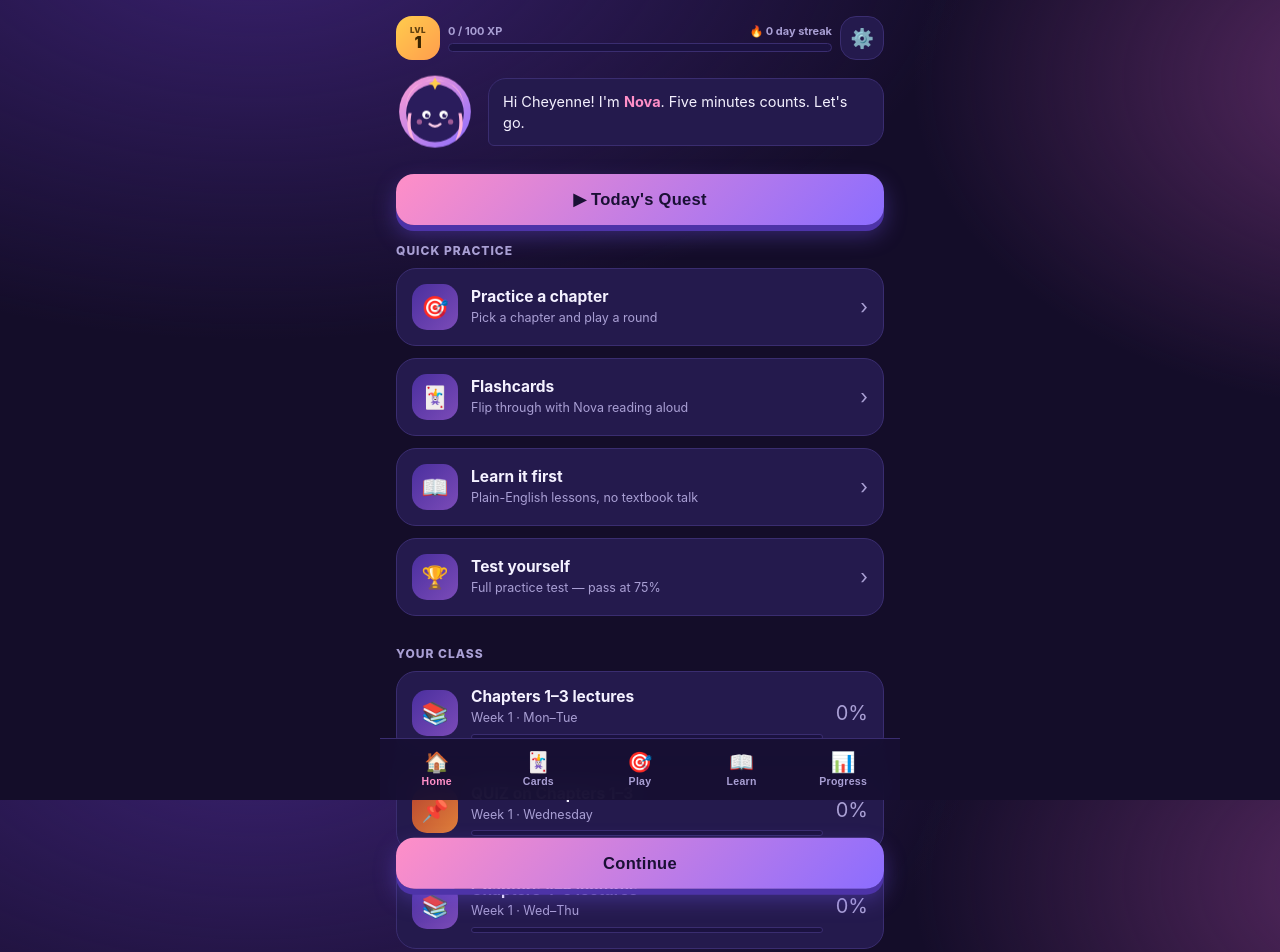
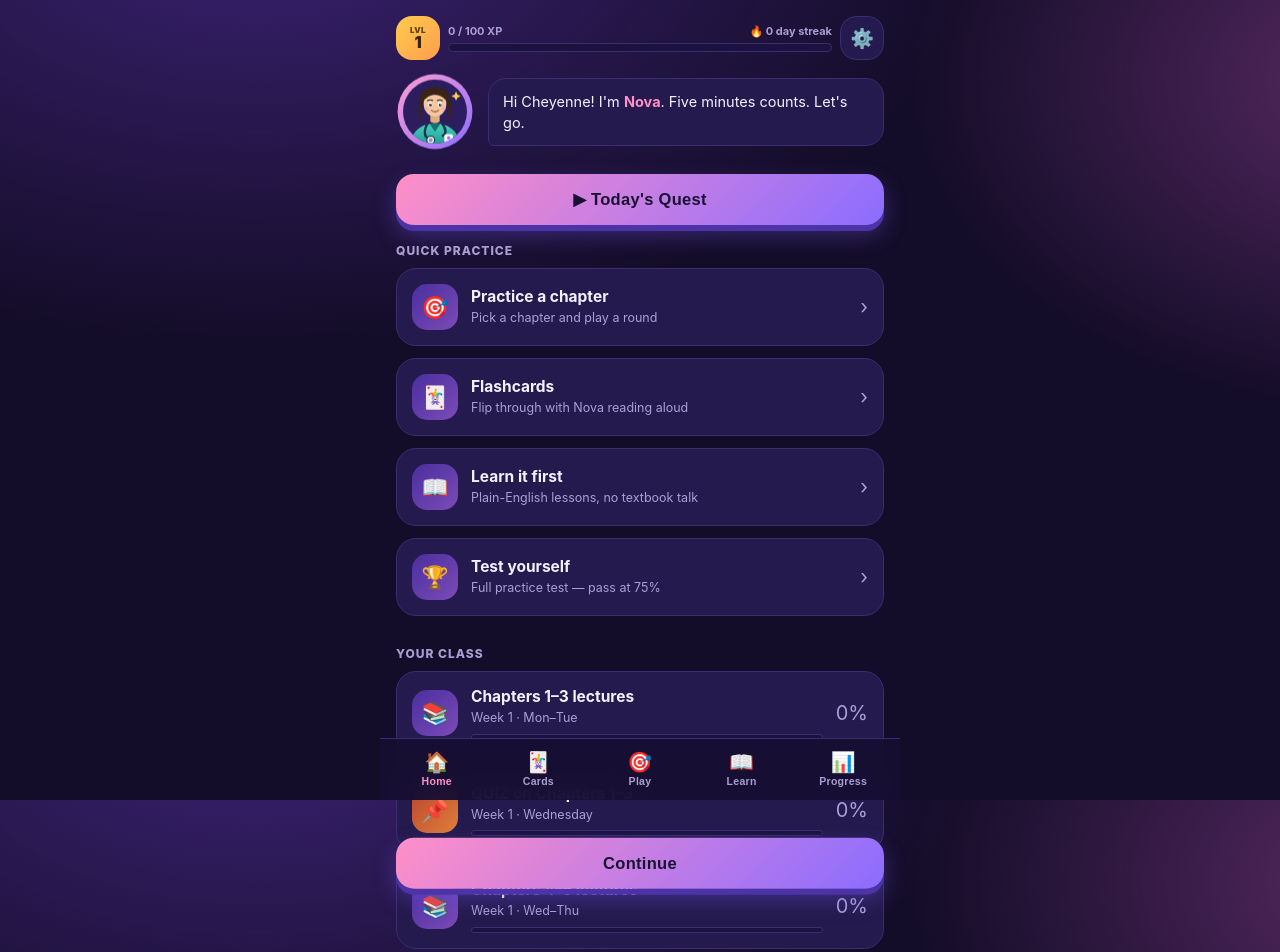
Before and after one commit to lmacatol/nova-study, a plain HTML site: page index.html in a window 1280 px wide. Shown: the top 952 px of the page. Drawn offline with Linux system fonts and the light colour scheme.

Commit message:
Add files via upload

```diff
--- a/index.html
+++ b/index.html
@@ -779,21 +779,60 @@ const SFX=(()=>{ let ctx=null;
 
 /* ---------- Nova's face ---------- */
 const NOVA_SVG = `<svg viewBox="0 0 100 100" width="100%" height="100%">
- <defs><linearGradient id="ng" x1="0" y1="0" x2="1" y2="1">
-   <stop offset="0" stop-color="#ff9ed2"/><stop offset="1" stop-color="#8b6dff"/></linearGradient></defs>
- <circle cx="50" cy="50" r="46" fill="url(#ng)"/>
- <circle cx="50" cy="52" r="37" fill="#2a1c5c"/>
- <path d="M13 46a37 37 0 0 1 74 0c0-24-16-36-37-36S13 22 13 46z" fill="#ffb3dd"/>
- <path d="M16 52c-4 16 0 30 8 36-6-14-6-26-4-36z" fill="#ffb3dd"/>
- <path d="M84 52c4 16 0 30-8 36 6-14 6-26 4-36z" fill="#ffb3dd"/>
- <circle cx="39" cy="54" r="5.4" fill="#fff"/><circle cx="61" cy="54" r="5.4" fill="#fff"/>
- <circle cx="40" cy="55" r="2.8" fill="#2a1c5c"/><circle cx="62" cy="55" r="2.8" fill="#2a1c5c"/>
- <circle cx="41.2" cy="53.6" r="1" fill="#fff"/><circle cx="63.2" cy="53.6" r="1" fill="#fff"/>
- <path d="M43 66q7 6 14 0" stroke="#ffd0ea" stroke-width="3" fill="none" stroke-linecap="round"/>
- <circle cx="30" cy="63" r="3.4" fill="#ff8fc7" opacity=".55"/>
- <circle cx="70" cy="63" r="3.4" fill="#ff8fc7" opacity=".55"/>
- <path d="M50 6l2.6 5.6L58 14l-5.4 2.4L50 22l-2.6-5.6L42 14l5.4-2.4z" fill="#ffcc4d"/>
-</svg>`;
+ <defs>
+ <linearGradient id="ring" x1="0" y1="0" x2="1" y2="1">
+ <stop offset="0" stop-color="#ff9ed2"/><stop offset="1" stop-color="#8b6dff"/>
+ </linearGradient>
+ <linearGradient id="scrub" x1="0" y1="0" x2="0" y2="1">
+ <stop offset="0" stop-color="#45d1bf"/><stop offset="1" stop-color="#1a8f88"/>
+ </linearGradient>
+ <clipPath id="inner"><circle cx="50" cy="50" r="41"/></clipPath>
+ </defs>
+ <circle cx="50" cy="50" r="48" fill="url(#ring)"/>
+ <circle cx="50" cy="50" r="41" fill="#2b1d5e"/>
+ <g clip-path="url(#inner)">
+ <!-- shoulders / scrub top -->
+ <path d="M17 100 C17 76 32 65 50 65 C68 65 83 76 83 100 Z" fill="url(#scrub)"/>
+ <!-- v-neck -->
+ <path d="M43 65.5 L50 76 L57 65.5 C53.5 64.6 46.5 64.6 43 65.5 Z" fill="#17706b"/>
+ <!-- neck -->
+ <path d="M44 53 h12 v9 c0 3.5 -12 3.5 -12 0 Z" fill="#e2ac81"/>
+ <!-- hair back -->
+ <path d="M29 44 C29 26 36 19 50 19 C64 19 71 26 71 44 C71 54 69.5 60 67 63 C68.6 51 67 40 64.5 36.5 C58 41 42 41 35.5 36.5 C33 40 31.4 51 33 63 C30.5 60 29 54 29 44 Z" fill="#3a2418"/>
+ <!-- face -->
+ <ellipse cx="50" cy="40" rx="14.5" ry="16.5" fill="#f3c79f"/>
+ <!-- fringe -->
+ <path d="M35.5 36 C37.5 25.5 43.5 22 50 22 C56.5 22 62.5 25.5 64.5 36 C59 29.5 53.5 28.5 50 28.5 C45.5 28.5 40 30.5 35.5 36 Z" fill="#3a2418"/>
+ <!-- eyes -->
+ <ellipse cx="43.8" cy="41" rx="2.9" ry="3.2" fill="#fff"/>
+ <ellipse cx="56.2" cy="41" rx="2.9" ry="3.2" fill="#fff"/>
+ <circle cx="44.2" cy="41.6" r="1.8" fill="#2b1d33"/>
+ <circle cx="56.6" cy="41.6" r="1.8" fill="#2b1d33"/>
+ <circle cx="44.9" cy="40.7" r=".65" fill="#fff"/>
+ <circle cx="57.3" cy="40.7" r=".65" fill="#fff"/>
+ <!-- brows -->
+ <path d="M40.6 36 q3.2 -1.9 6.4 -.3" stroke="#3a2418" stroke-width="1.4" fill="none" stroke-linecap="round"/>
+ <path d="M53 35.7 q3.2 -1.6 6.4 .3" stroke="#3a2418" stroke-width="1.4" fill="none" stroke-linecap="round"/>
+ <!-- smile -->
+ <path d="M45.6 48.4 q4.4 4 8.8 0" stroke="#b4693f" stroke-width="1.8" fill="none" stroke-linecap="round"/>
+ <!-- blush -->
+ <ellipse cx="38.8" cy="46" rx="3" ry="2" fill="#ff8fc7" opacity=".45"/>
+ <ellipse cx="61.2" cy="46" rx="3" ry="2" fill="#ff8fc7" opacity=".45"/>
+ <!-- stethoscope -->
+ <path d="M41 65 C35 74 36 82 41.5 84.5" stroke="#17324f" stroke-width="3" fill="none" stroke-linecap="round"/>
+ <path d="M59 65 C65 73 64.5 79 60 81" stroke="#17324f" stroke-width="3" fill="none" stroke-linecap="round"/>
+ <circle cx="44.5" cy="86.5" r="5" fill="#e3eaf5" stroke="#17324f" stroke-width="1.4"/>
+ <circle cx="44.5" cy="86.5" r="2.4" fill="#8a97ab"/>
+ <!-- ID badge -->
+ <rect x="62" y="79" width="11" height="14" rx="2.2" fill="#fdf7ff"/>
+ <circle cx="67.5" cy="83.5" r="2.1" fill="#8b6dff"/>
+ <rect x="64" y="87" width="7" height="1.5" rx=".75" fill="#c9c1e8"/>
+ <rect x="64" y="89.8" width="4.6" height="1.5" rx=".75" fill="#c9c1e8"/>
+ </g>
+ <!-- sparkle -->
+ <path d="M77 24 l1.9 4.1 4.1 1.9 -4.1 1.9 -1.9 4.1 -1.9 -4.1 -4.1 -1.9 4.1 -1.9 z" fill="#ffcc4d"/>
+ </svg>
+`;
 document.getElementById('novaArt').innerHTML = NOVA_SVG;
 document.getElementById('novaArt2').innerHTML = NOVA_SVG;
 
```
Also changed, not shown: ch5.meaning.json (added, +1 -0 lines), icon-192.png, icon-512.png, 1 other file.
